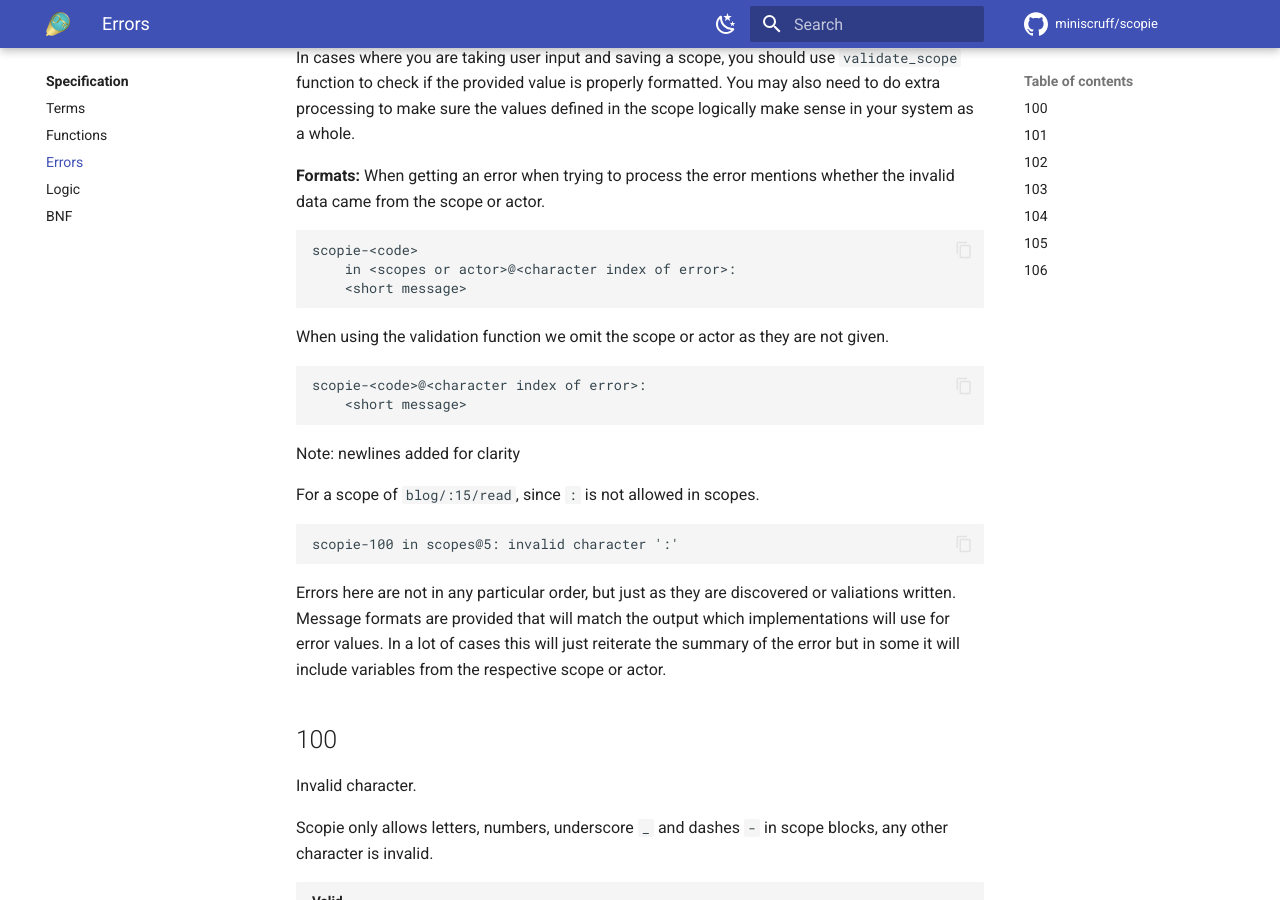
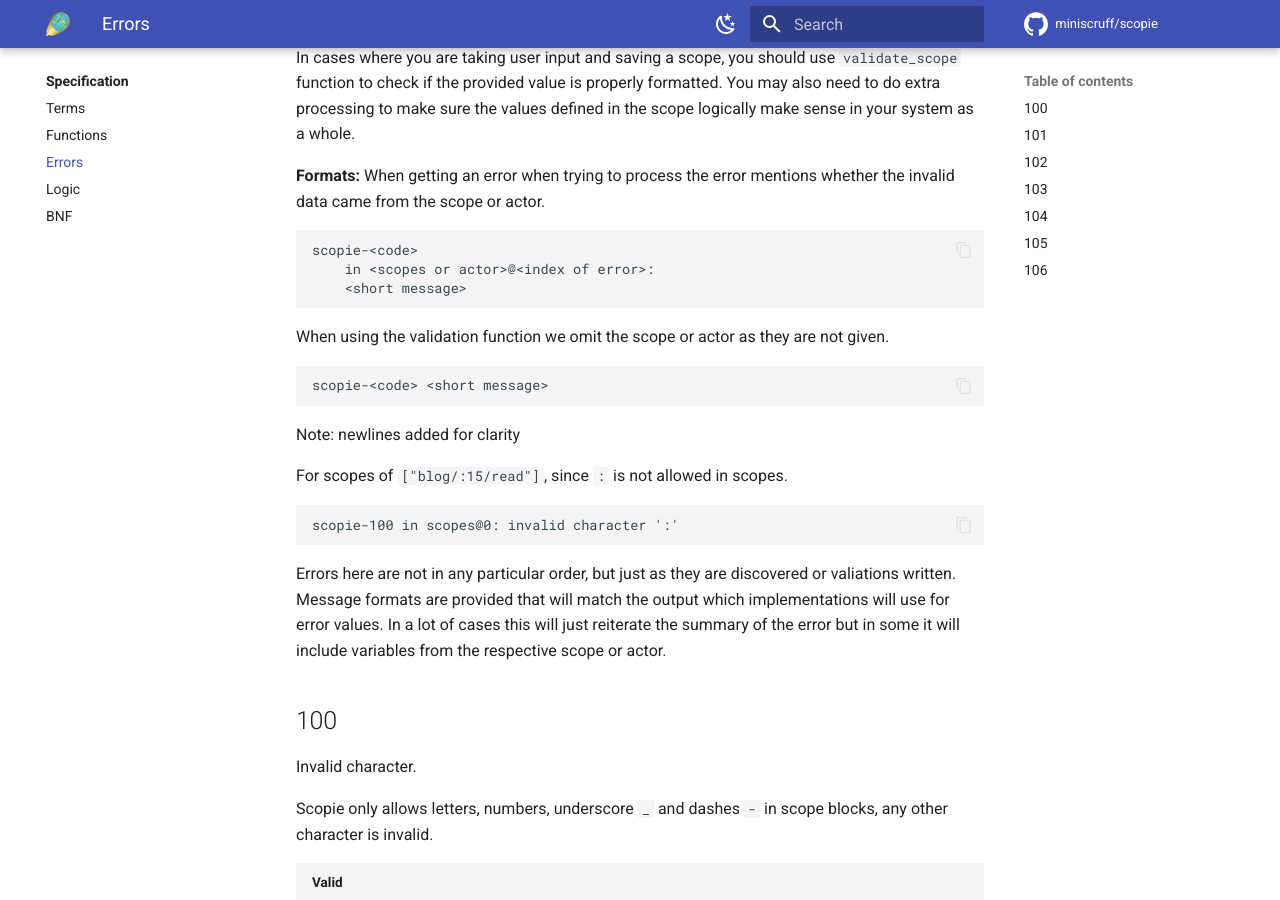
Before and after one commit to miniscruff/scopie, an MkDocs documentation site: the page built from docs/specification/errors.md, in a window 1280 px wide and 900 px high, scrolled down 343 px. Built offline with MkDocs 1.6.1 and Material for MkDocs 9.7.7, drawn with Linux system fonts in a browser that asks for light colours; comment, search, counter and statistics services are not loaded.

Commit message:
adjust errors to reflect the swap to arrays over csv

````diff
--- a/docs/specification/errors.md
+++ b/docs/specification/errors.md
@@ -17,21 +17,20 @@ When getting an error when trying to process the error mentions whether the inva
 the scope or actor.
 ```
 scopie-<code>
-    in <scopes or actor>@<character index of error>:
+    in <scopes or actor>@<index of error>:
     <short message>
 ```
 
 When using the validation function we omit the scope or actor as they are not given.
 ```
-scopie-<code>@<character index of error>:
-    <short message>
+scopie-<code> <short message>
 ```
 
 Note: newlines added for clarity
 
-For a scope of `blog/:15/read`, since `:` is not allowed in scopes.
+For scopes of `["blog/:15/read"]`, since `:` is not allowed in scopes.
 ```
-scopie-100 in scopes@5: invalid character ':'
+scopie-100 in scopes@0: invalid character ':'
 ```
 
 Errors here are not in any particular order, but just as they are discovered or valiations written.
````
